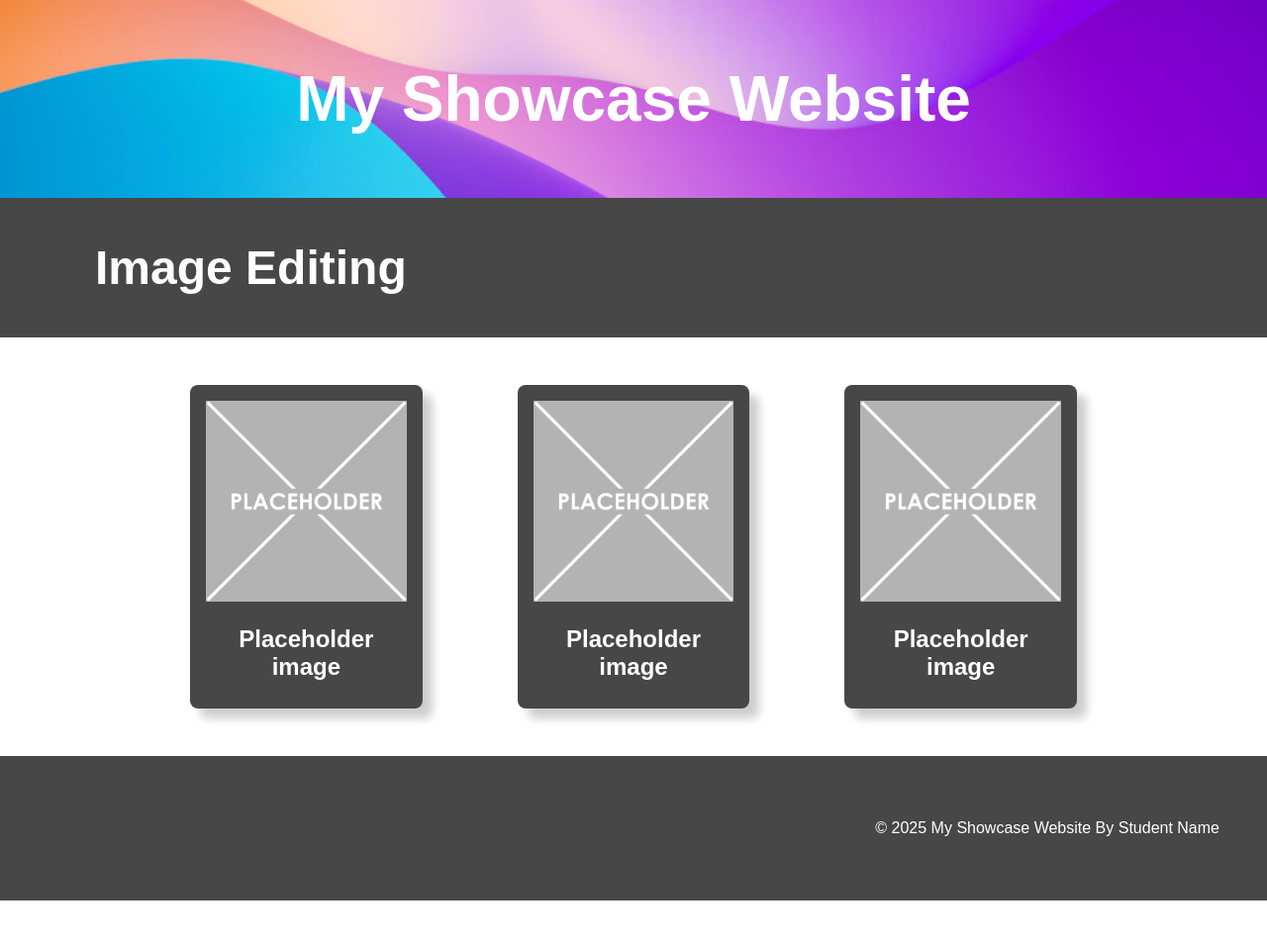
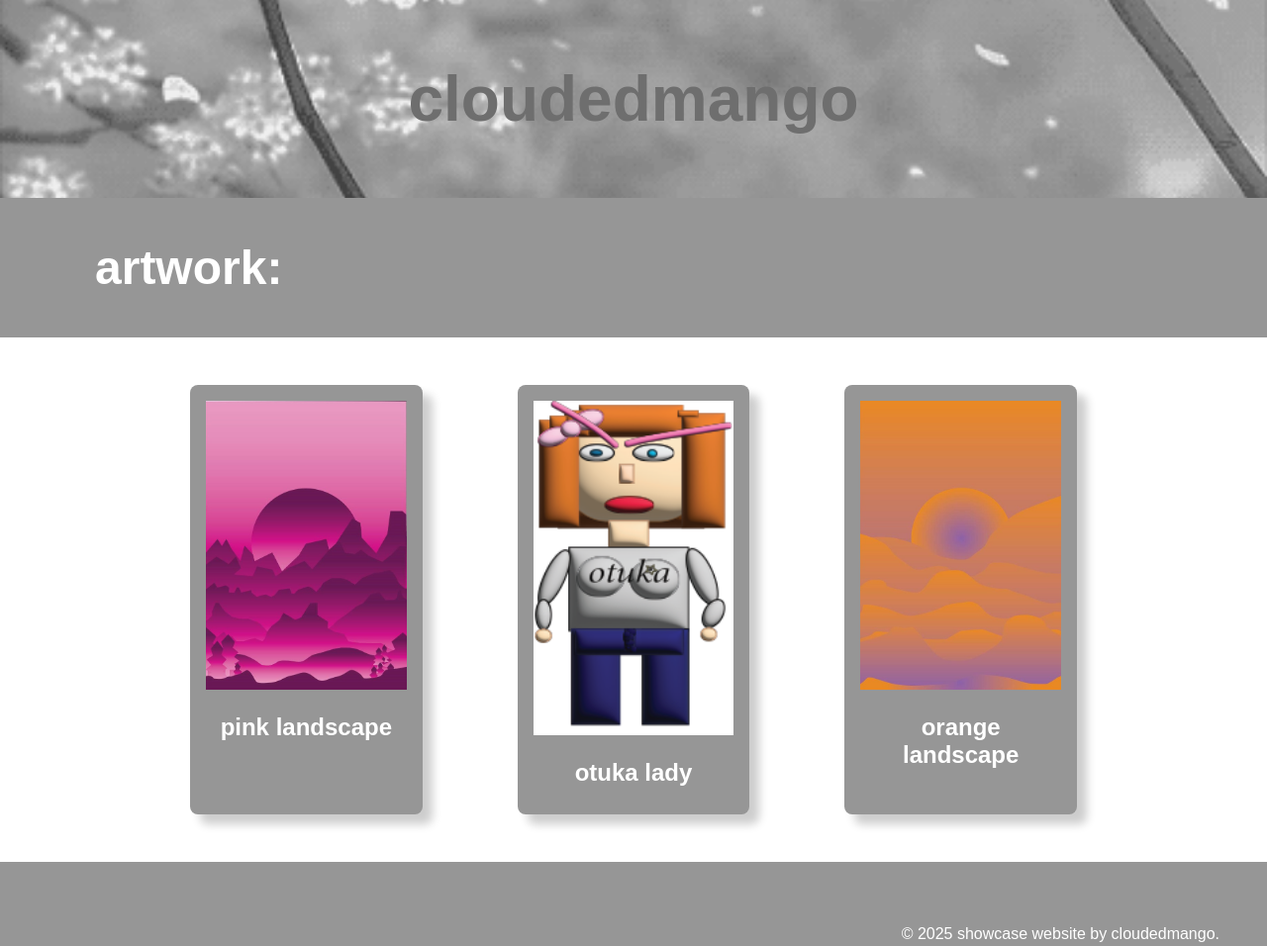
Before and after one commit to cloudedmango/web, a plain HTML site: page index.html in a window 1280 px wide. Shown: the whole page at 99% size. Before the commit the page ends 910 px from the top, so only its background shows below. Drawn offline with Linux system fonts and the light colour scheme.

Commit message:
new changes to website

```diff
--- a/index.html
+++ b/index.html
@@ -5,14 +5,14 @@
     <meta charset="UTF-8">
     <meta name="viewport" content="width=device-width, initial-scale=1.0">
     <link rel="stylesheet" href="style.css">
-    <title>My Showcase Website</title>
+    <title>showcase</title>
 </head>
 
 <!-- this is the main body, this is where all your content goes, never above the <body> tag -->
 <body>
     <!-- The Hero Section ---------------------------------------------------------------------------------------->
     <section class="hero">
-        <div class="hero-text">My Showcase Website</div>
+        <div class="hero-text">cloudedmango</div>
     </section>
 
 <!-- Topic one ------------------------------------------------------------------------------------------------- -->
@@ -20,22 +20,22 @@
     <section class="topic">
         <!-- the topic title a big bar with text in it -->
         <div class="topic-title">
-            <h1>Image Editing</h1>
+            <h1>artwork:</h1>
         </div>
         <!-- now a three column grid of images -->
         <div class="topic-content">
             <!-- one "card" which includes an image with a text below it -->
             <div class="topic-card">
-                <img src="images/placeholder-1024x1024.png" alt="change this too!">
-                <h2 class="topic-card-text">Placeholder image</h2>
+                <img src="/images/vector landcape.jpg" alt="change this too!">
+                <h2 class="topic-card-text">pink landscape</h2>
             </div>
             <div class="topic-card">
-                <img src="images/placeholder-1024x1024.png" alt="change this too!">
-                <h2 class="topic-card-text">Placeholder image</h2>
+                <img src="/images/otuka 3d!!.png" alt="change this too!">
+                <h2 class="topic-card-text">otuka lady</h2>
             </div>
             <div class="topic-card">
-                <img src="images/placeholder-1024x1024.png" alt="change this too!">
-                <h2 class="topic-card-text">Placeholder image</h2>
+                <img src="/images/vector purple.jpg" alt="change this too!">
+                <h2 class="topic-card-text">orange landscape</h2>
             </div>
         </div>
     </section>
@@ -47,7 +47,63 @@
 
     <!-- A Simple Website Footer ------------------------------------------------------------------------------ -->
     <footer class="footer">
-        <p>&copy; 2025 My Showcase Website By Student Name</p>
+        <p>&copy; 2025 showcase website by cloudedmango.
+
+
+
+
+
+
+
+
+
+
+
+
+
+
+
+
+
+
+
+
+
+
+
+
+
+
+
+
+
+
+
+
+
+
+
+
+
+
+
+
+
+
+
+
+
+
+
+
+
+
+
+
+
+
+
+        </p>
     </footer>
 
 <!-- The end of the whole page- no more content after this! -->
--- a/style.css
+++ b/style.css
@@ -16,14 +16,14 @@ img {
 
 /* The hero section styling- use your OWN Hero Image URL here */
 .hero {
-    background-image: url('images/yourbanner-1130x160.png');
+    background-image: url('/images/download\ \(1\).gif');
     height: 25vh;
     background-size: cover;
     background-position: center;
     display: flex;
     justify-content: center;
     align-items: center;
-    color: white;
+    color: rgb(110, 110, 110);
     text-align: center;
     position: relative;
 }
@@ -39,7 +39,7 @@ img {
     color: white;
     font-size: 2em;
     padding: 0.1em 3em;
-    background-color: rgb(71, 71, 71);
+    background-color: rgb(150, 150, 150);
 }
 
 /* Three column grid with a nice big gap */
@@ -55,7 +55,7 @@ img {
 
 /* Styling for the individual topic cards rounded edges background color and a drop shadow */
 .topic-card{
-    background-color: rgb(71, 71, 71);
+    background-color: rgb(150, 150, 150);
     color: white;
     padding: 1em;
     border-radius: 0.5em;
@@ -73,7 +73,7 @@ img {
 
 /* Styling for a footer section to take a bit of spcae at the bottom of the page */
 .footer{
-    background-color: rgb(71, 71, 71);
+    background-color: rgb(150, 150, 150);
     color: white;
     text-align: right;
     padding: 3em 3em;
```
Also changed, not shown: images/download (1).gif (added), images/otuka 3d!!.png (added), images/placeholder-1024x1024.png (deleted), images/vector landcape.jpg (added), images/vector purple.jpg (added), images/yourbanner-1130x160.png (deleted), 1 other file.
